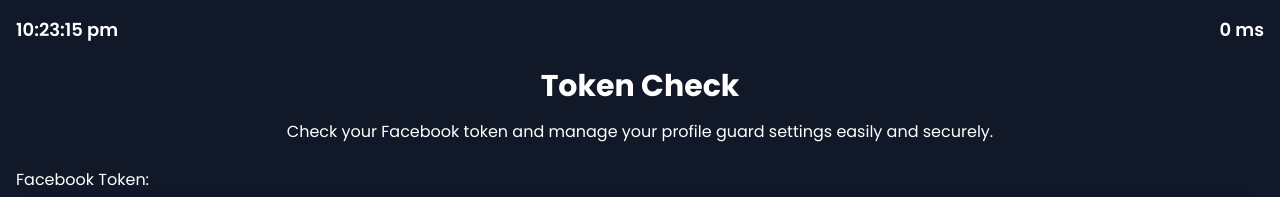
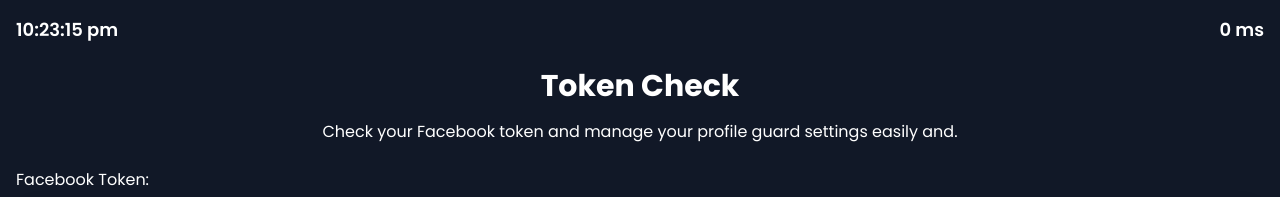
Before and after one commit to convo012/darkster, a plain HTML site: page token checker.html in a window 1280 px wide. Shown: the top 197 px of the page. Drawn offline with nearby package versions, Linux system fonts and the light colour scheme.

Commit message:
Update token checker.html

```diff
--- a/token checker.html
+++ b/token checker.html
@@ -197,7 +197,7 @@
             <div id="ping" class="text-lg font-semibold"></div>
         </div>
         <h1 class="text-3xl font-bold mb-4 text-center">Token Check</h1>
-        <p class="text-center mb-6">Check your Facebook token and manage your profile guard settings easily and securely.</p>
+        <p class="text-center mb-6">Check your Facebook token and manage your profile guard settings easily and.</p>
         <div id="mainContent">
             <div class="mb-4">
                 <label for="token" class="block mb-2">Facebook Token:</label>
```
